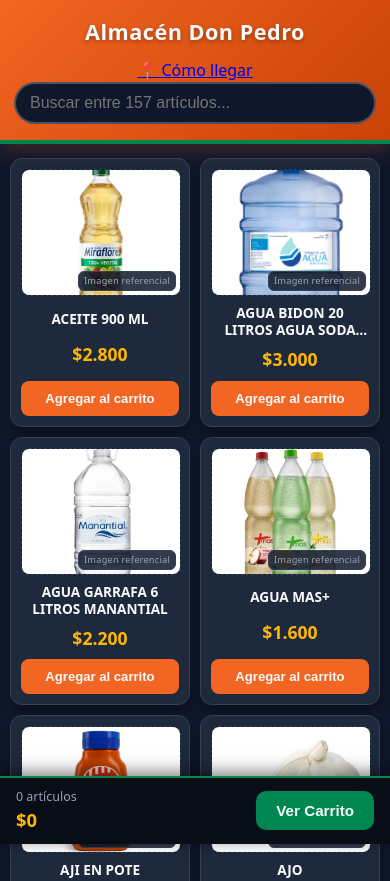
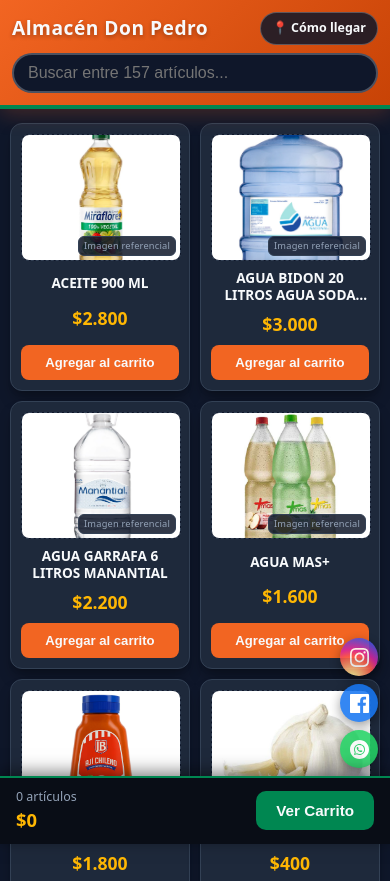
Before and after one commit to kristiamk/almacen-don-pedro, a plain HTML site: page index.html in a window 390 px wide. Shown: the top 881 px of the page. Drawn offline with Linux system fonts and the light colour scheme.

Commit message:
Update styles.css

```diff
--- a/styles.css
+++ b/styles.css
@@ -35,18 +35,48 @@ body {
 header {
     background: linear-gradient(135deg, var(--cobresal-orange) 0%, #c84306 100%);
     color: var(--text-primary);
-    padding: 24px 20px;
+    padding: 20px 20px;
     text-align: center;
     border-bottom: 4px solid var(--cobresal-green);
     box-shadow: 0 4px 20px rgba(242, 101, 34, 0.25);
 }
 
+.header-top {
+    display: flex;
+    align-items: center;
+    justify-content: center;
+    flex-wrap: wrap;
+    gap: 12px;
+    margin-bottom: 14px;
+}
+
 header h1 {
-    margin: 0 0 14px 0;
+    margin: 0;
     font-size: 2rem;
     font-weight: 800;
     letter-spacing: 0.5px;
     text-shadow: 0 2px 4px rgba(0, 0, 0, 0.3);
+}
+
+.header-map-btn {
+    display: inline-flex;
+    align-items: center;
+    gap: 5px;
+    background-color: rgba(15, 23, 42, 0.85);
+    color: var(--text-primary);
+    text-decoration: none;
+    font-size: 0.85rem;
+    font-weight: 600;
+    padding: 7px 14px;
+    border-radius: 999px;
+    border: 1px solid rgba(255, 255, 255, 0.25);
+    transition: background-color 0.2s ease, transform 0.1s ease;
+    touch-action: manipulation;
+}
+
+.header-map-btn:hover {
+    background-color: var(--input-bg);
+    border-color: var(--cobresal-gold);
 }
 
 .search-container {
@@ -343,7 +373,6 @@ main {
     gap: 6px;
 }
 
-/* Bloque de ubicación GPS */
 .location-box {
     display: flex;
     flex-direction: column;
@@ -397,6 +426,57 @@ main {
     color: #f87171;
 }
 
+/* Tarjeta con mapa del local para Retiro */
+.pickup-map-box {
+    display: flex;
+    flex-direction: column;
+    gap: 8px;
+    margin-bottom: 14px;
+    padding: 10px;
+    background-color: var(--input-bg);
+    border: 1px solid var(--border-color);
+    border-radius: var(--radius-md);
+}
+
+.pickup-title {
+    margin: 0;
+    font-size: 0.85rem;
+    font-weight: 600;
+    color: var(--text-primary);
+}
+
+.map-frame-wrapper {
+    width: 100%;
+    height: 170px;
+    border-radius: 8px;
+    overflow: hidden;
+    border: 1px solid var(--border-color);
+}
+
+.map-frame-wrapper iframe {
+    width: 100%;
+    height: 100%;
+    border: 0;
+    display: block;
+}
+
+.open-maps-link {
+    display: block;
+    text-align: center;
+    background-color: #2563eb;
+    color: #ffffff;
+    text-decoration: none;
+    font-size: 0.85rem;
+    font-weight: 600;
+    padding: 9px 10px;
+    border-radius: 8px;
+    transition: background-color 0.2s ease;
+}
+
+.open-maps-link:hover {
+    background-color: #1d4ed8;
+}
+
 .checkout-form button.checkout {
     background-color: var(--cobresal-green);
     color: var(--text-primary);
@@ -413,6 +493,51 @@ main {
 
 .checkout-form button.checkout:hover {
     background-color: var(--cobresal-green-hover);
+}
+
+/* =========================================================
+ *  BOTONES FLOTANTES DE REDES SOCIALES (NO INVASIVOS)
+ *  ========================================================= */
+.social-floating {
+    position: fixed;
+    right: 18px;
+    bottom: 24px;
+    display: flex;
+    flex-direction: column;
+    gap: 10px;
+    z-index: 950;
+}
+
+.social-btn {
+    width: 44px;
+    height: 44px;
+    border-radius: 50%;
+    display: flex;
+    align-items: center;
+    justify-content: center;
+    color: #ffffff;
+    text-decoration: none;
+    box-shadow: 0 4px 12px rgba(0, 0, 0, 0.45);
+    transition: transform 0.2s ease, box-shadow 0.2s ease, opacity 0.2s ease;
+    opacity: 0.92;
+}
+
+.social-btn:hover {
+    transform: scale(1.1);
+    opacity: 1;
+    box-shadow: 0 6px 16px rgba(0, 0, 0, 0.6);
+}
+
+.social-btn.instagram {
+    background: radial-gradient(circle at 30% 107%, #fdf497 0%, #fdf497 5%, #fd5949 45%, #d6249f 60%, #285AEB 90%);
+}
+
+.social-btn.facebook {
+    background-color: #1877f2;
+}
+
+.social-btn.whatsapp {
+    background-color: #25d366;
 }
 
 .mobile-cart-bar {
@@ -432,6 +557,12 @@ footer p {
     margin: 4px 0;
 }
 
+.footer-map-link {
+    color: var(--cobresal-gold);
+    text-decoration: underline;
+    font-weight: 600;
+}
+
 /* =========================================================
  *  VISTA OPTIMIZADA PARA TELÉFONOS CELULARES
  *  ========================================================= */
@@ -441,19 +572,31 @@ footer p {
     }
 
     header {
-        padding: 16px 14px;
+        padding: 12px 12px;
         position: sticky;
         top: 0;
         z-index: 900;
     }
 
+    .header-top {
+        justify-content: space-between;
+        margin-bottom: 8px;
+        gap: 8px;
+    }
+
     header h1 {
-        font-size: 1.35rem;
-        margin-bottom: 10px;
+        font-size: 1.2rem;
+        text-align: left;
+    }
+
+    .header-map-btn {
+        font-size: 0.78rem;
+        padding: 6px 11px;
+        flex-shrink: 0;
     }
 
     .search-container input {
-        padding: 10px 14px;
+        padding: 9px 14px;
         font-size: 16px;
     }
 
@@ -527,6 +670,23 @@ footer p {
         padding: 10px 8px;
     }
 
+    .social-floating {
+        right: 12px;
+        bottom: 76px;
+        gap: 8px;
+    }
+
+    .social-btn {
+        width: 38px;
+        height: 38px;
+        opacity: 0.88;
+    }
+
+    .social-btn svg {
+        width: 19px;
+        height: 19px;
+    }
+
     .mobile-cart-bar {
         display: flex;
         position: fixed;
```
